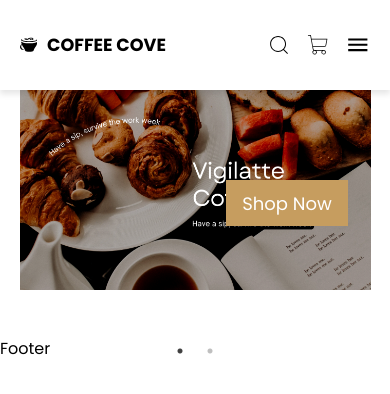
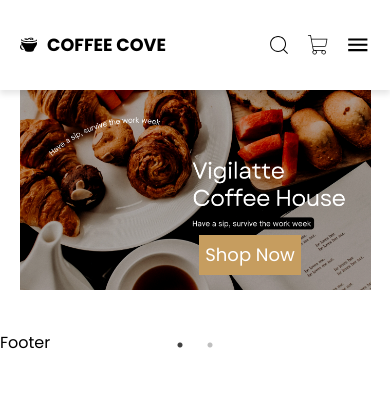
Before and after one commit to jenisha987/Coffee-Shop, a React (Vite) app in the folder coffee-shop/: page / in a window 390 px wide. Shown: the top 394 px of the page. Built offline with nearby package versions, Linux system fonts and the light colour scheme.

Commit message:
Mobile View

```diff
--- a/coffee-shop/src/App.css
+++ b/coffee-shop/src/App.css
@@ -231,4 +231,27 @@ nav {
         margin: 0 auto;
         height: 200px;
     }
+    .shop-btn {
+        border: none;
+        position: relative;
+        top: -55px;
+        left: 51%;
+        background: #C69D5F;
+        padding: 0.4rem 0.4rem 0.4rem 0.4rem;
+        color: white;
+        font-size: large;
+        cursor: pointer;
+    }
+
+    .shop-button {
+        border: none;
+        position: absolute;
+        background: #C69D5F;
+        top: 58%;
+        left: 47.2%;
+        padding: 0.4rem 0.4rem 0.4rem 0.4rem;
+        color: white;
+        font-size: large;
+        cursor: pointer;
+    }
 }
```
